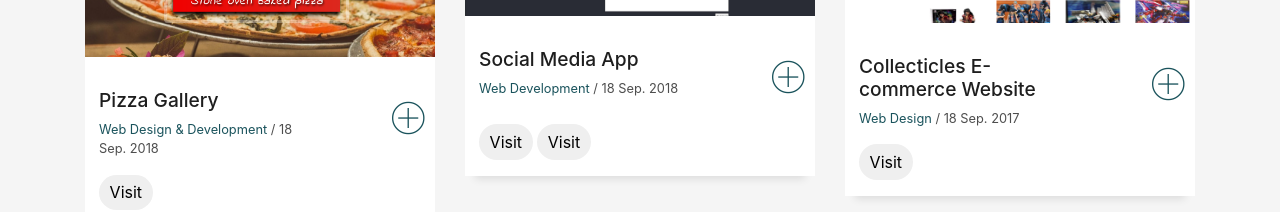
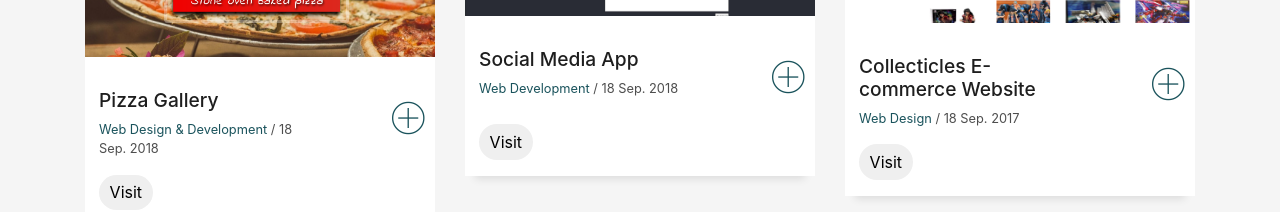
Before and after one commit to miyuribueno/portfolio, a plain HTML site: page index.html in a window 1280 px wide. Shown: the part 2740-2952 px from the top of the page. Drawn offline with Linux system fonts and the light colour scheme; files whose address does not match are found by name.

Commit message:
feat: fixed duplicate visit links

```diff
--- a/index.html
+++ b/index.html
@@ -271,7 +271,6 @@
                   </div>
                 </div>
                 <a href="https://miyuribueno.github.io/reactsocmedapp/" target="_blank"><button class="button button-small mt-3 button-rouded">Visit</button></a>
-                <a href="https://miyuribueno.github.io/lucky9game/" target="_blank"><button class="button button-small mt-3 button-rouded">Visit</button></a>
               </div>
             </a>
           </div>
```
